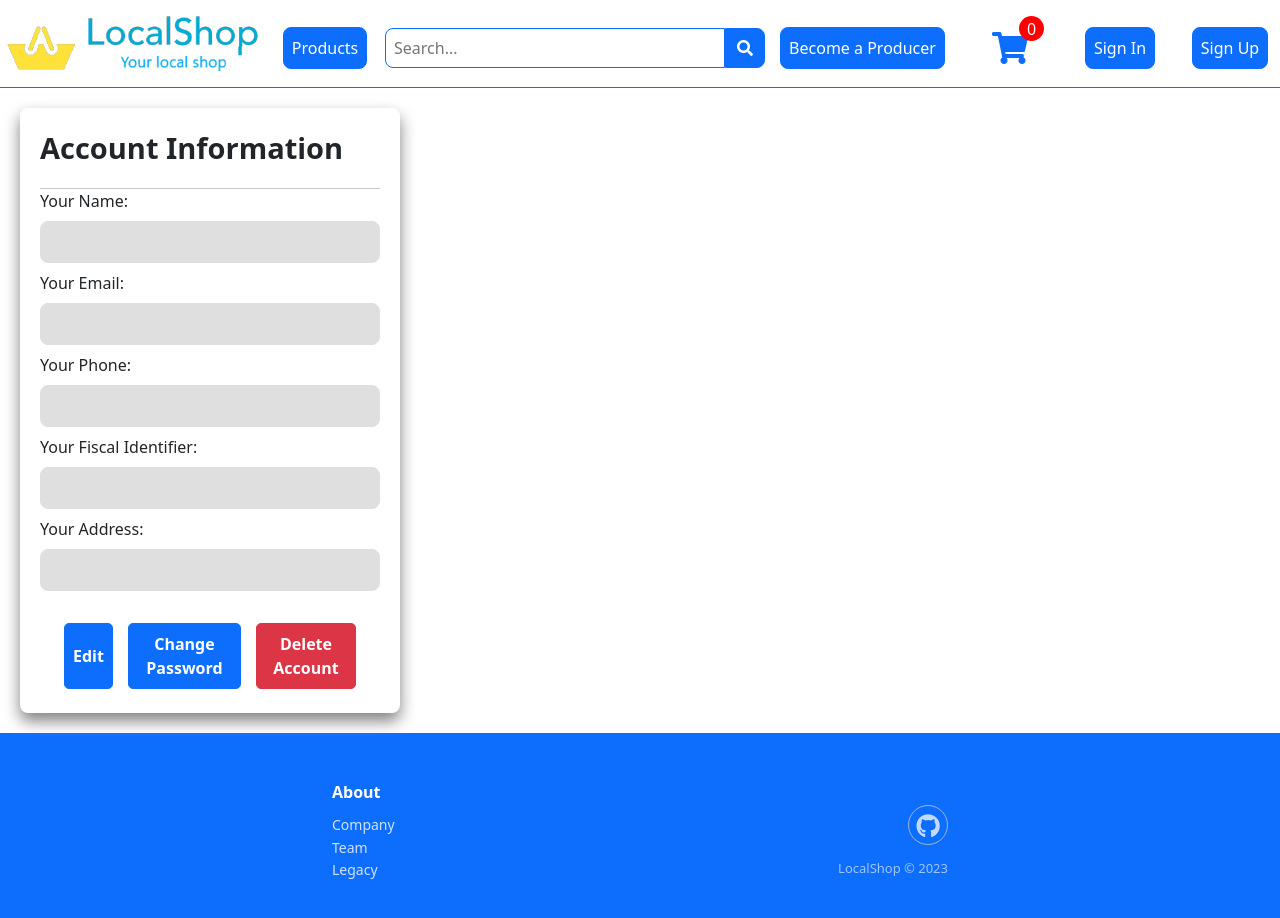
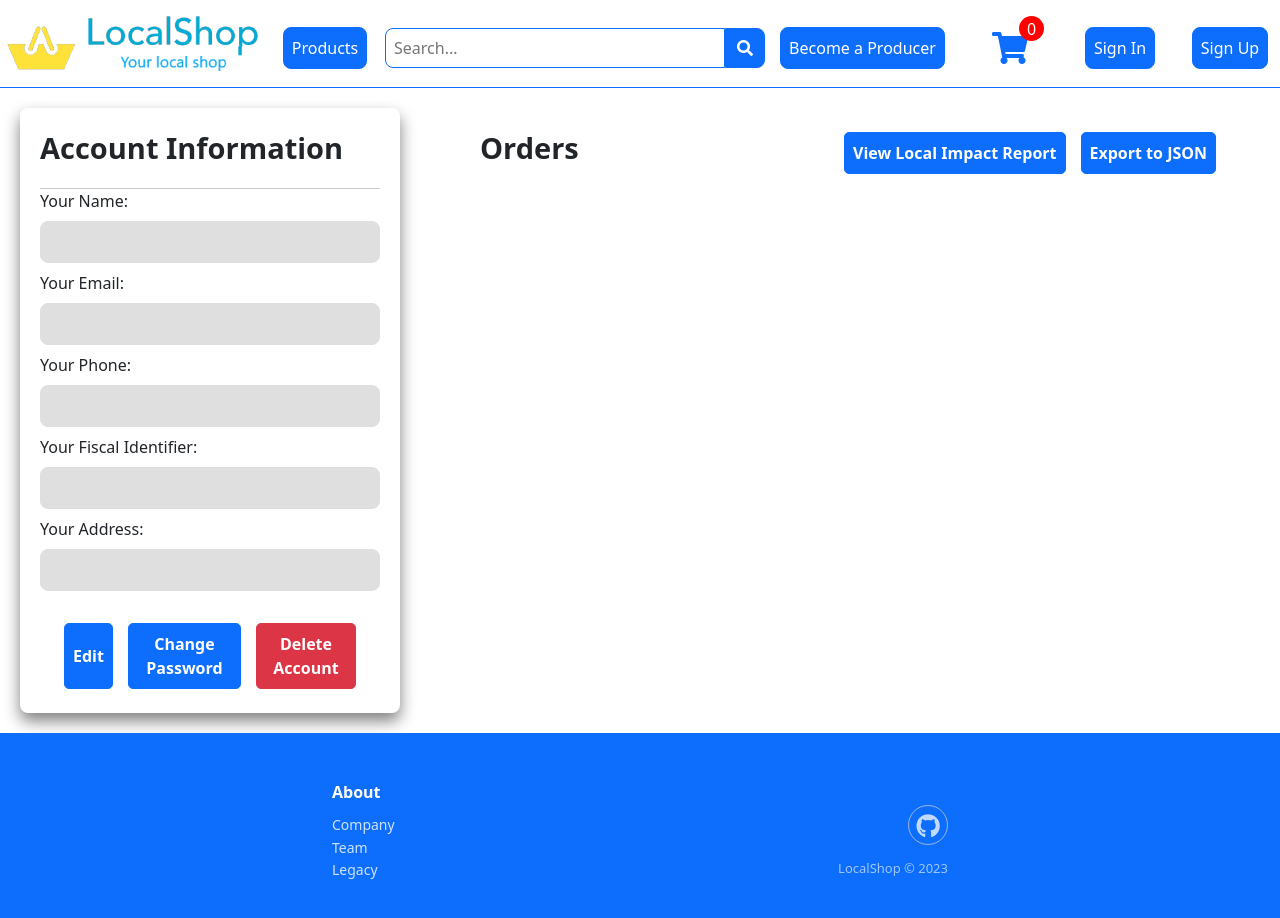
Before and after one commit to FelipeCardos/PTI, a React (Vite) app in the folder Projeto/code/client/shop-vite/: page /account-overview in a window 1280 px wide. Shown: the top 918 px of the page. Built offline with nearby package versions, Linux system fonts and the light colour scheme; no server answers.

Commit message:
Inicio da secção das Encomendas do utilizador

```diff
--- a/Projeto/code/client/shop-vite/src/components/AccountOverview/AccountOverview.css
+++ b/Projeto/code/client/shop-vite/src/components/AccountOverview/AccountOverview.css
@@ -11,6 +11,10 @@
   border-radius: 0.5em;
 }
 
+.containerAccountOverviewOrders {
+  margin: 20px;
+}
+
 .modalAO {
   display: flex;
   align-items: center;
--- a/Projeto/code/client/shop-vite/src/components/AccountOverview/OrdersAO/OrdersAO.css
+++ b/Projeto/code/client/shop-vite/src/components/AccountOverview/OrdersAO/OrdersAO.css
@@ -0,0 +1,38 @@
+.containerOrdersAOHeader {
+  display: flex;
+  justify-content: space-between;
+}
+
+.containerOrdersAOHeaderTitle {
+  display: flex;
+  font-size: 29px;
+  font-weight: bold;
+  height: 10vh;
+  align-items: center;
+  margin-left: 20px;
+}
+
+.containerOrdersAOHeaderButtons {
+  display: flex;
+  margin-left: 20px;
+  margin-right: 20px;
+  padding: 1.5em;
+  gap: 15px;
+}
+
+.containerOrdersAOHeaderButtons > button {
+  background-color: var(--bs-blue);
+  color: white;
+  border: 1px solid var(--bs-blue);
+  border-radius: 5px;
+  padding: 0.5em;
+  font-size: 16px;
+  font-weight: bold;
+  cursor: pointer;
+}
+
+.containerOrdersAOHeaderButtons > button:hover {
+  background-color: var(--bs-blue-hover);
+  border: 1px solid var(--bs-blue);
+  color: var(--bs-blue);
+}
--- a/Projeto/code/client/shop-vite/src/components/AccountOverview/OrdersAO/OrdersAO.jsx
+++ b/Projeto/code/client/shop-vite/src/components/AccountOverview/OrdersAO/OrdersAO.jsx
@@ -1,3 +1,18 @@
 import { React, useEffect, useState } from "react";
+import "./OrdersAO.css";
 
-export default function OrdersAO(props) {}
+export default function OrdersAO(props) {
+  return (
+    <div className='containerOrdersAOHeader'>
+      <div className='containerOrdersAOHeaderTitle'>Orders</div>
+      <div className='containerOrdersAOHeaderButtons'>
+        <button className='containerOrdersAOHeaderLocalImpactReport'>
+          View Local Impact Report
+        </button>
+        <button className='containerOrdersAOHeaderExportJSON'>
+          Export to JSON
+        </button>
+      </div>
+    </div>
+  );
+}
```
